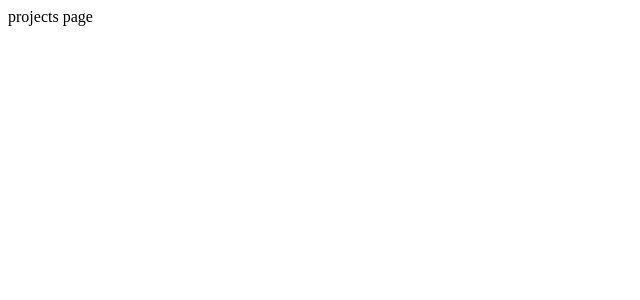
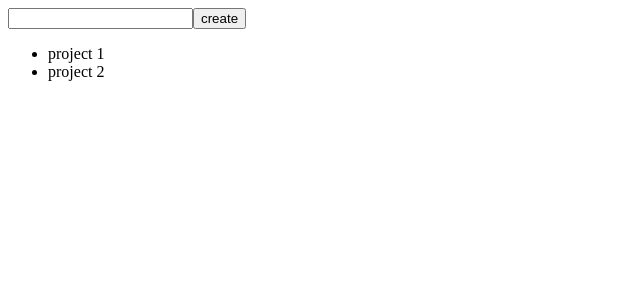
Before and after one commit to koki-develop/todobox, a React (Vite) app in the folder frontend/: page /projects in a window 1280 px wide. Shown: the top 300 px of the page, without its empty margins (0-640 px from the left). Built offline with nearby package versions, Linux system fonts and the light colour scheme.

Commit message:
プロジェクト作成の処理を仮実装

```diff
--- a/frontend/src/components/pages/ProjectsPage/ProjectsPage.tsx
+++ b/frontend/src/components/pages/ProjectsPage/ProjectsPage.tsx
@@ -1,7 +1,65 @@
-import React from "react";
+import React, { useCallback, useEffect, useState } from "react";
+import { ulid } from "ulid";
+import { Project } from "@/models/project";
+
+const dummyProjects: Project[] = [
+  { id: ulid(), name: "project 1" },
+  { id: ulid(), name: "project 2" },
+];
 
 const ProjectsPage: React.VFC = React.memo(() => {
-  return <div>projects page</div>;
+  const [projectsLoaded, setProjectsLoaded] = useState<boolean>(false);
+  const [projects, setProjects] = useState<Project[]>([]);
+
+  const [name, setName] = useState<string>("");
+
+  const handleChangeName = useCallback(
+    (e: React.ChangeEvent<HTMLInputElement>) => {
+      setName(e.currentTarget.value);
+    },
+    []
+  );
+
+  const handleCreateProject = useCallback(() => {
+    const trimmedName = name.trim();
+    if (trimmedName === "") return;
+    setName("");
+    const project: Project = { id: ulid(), name: trimmedName };
+    setProjects((prev) => [...prev, project]);
+  }, [name]);
+
+  useEffect(() => {
+    setProjectsLoaded(false);
+    const timeoutId = setTimeout(() => {
+      setProjectsLoaded(true);
+      setProjects(dummyProjects);
+    }, 500);
+
+    return () => {
+      clearTimeout(timeoutId);
+    };
+  }, []);
+
+  if (!projectsLoaded) {
+    return <div>loading...</div>;
+  }
+
+  return (
+    <div>
+      <div>
+        <input type="text" value={name} onChange={handleChangeName} />
+        <button onClick={handleCreateProject}>create</button>
+      </div>
+
+      <div>
+        <ul>
+          {projects.map((project) => (
+            <li key={project.id}>{project.name}</li>
+          ))}
+        </ul>
+      </div>
+    </div>
+  );
 });
 
 ProjectsPage.displayName = "ProjectsPage";
--- /dev/null
+++ b/frontend/src/models/project.ts
@@ -0,0 +1,4 @@
+export type Project = {
+  id: string;
+  name: string;
+};
```
